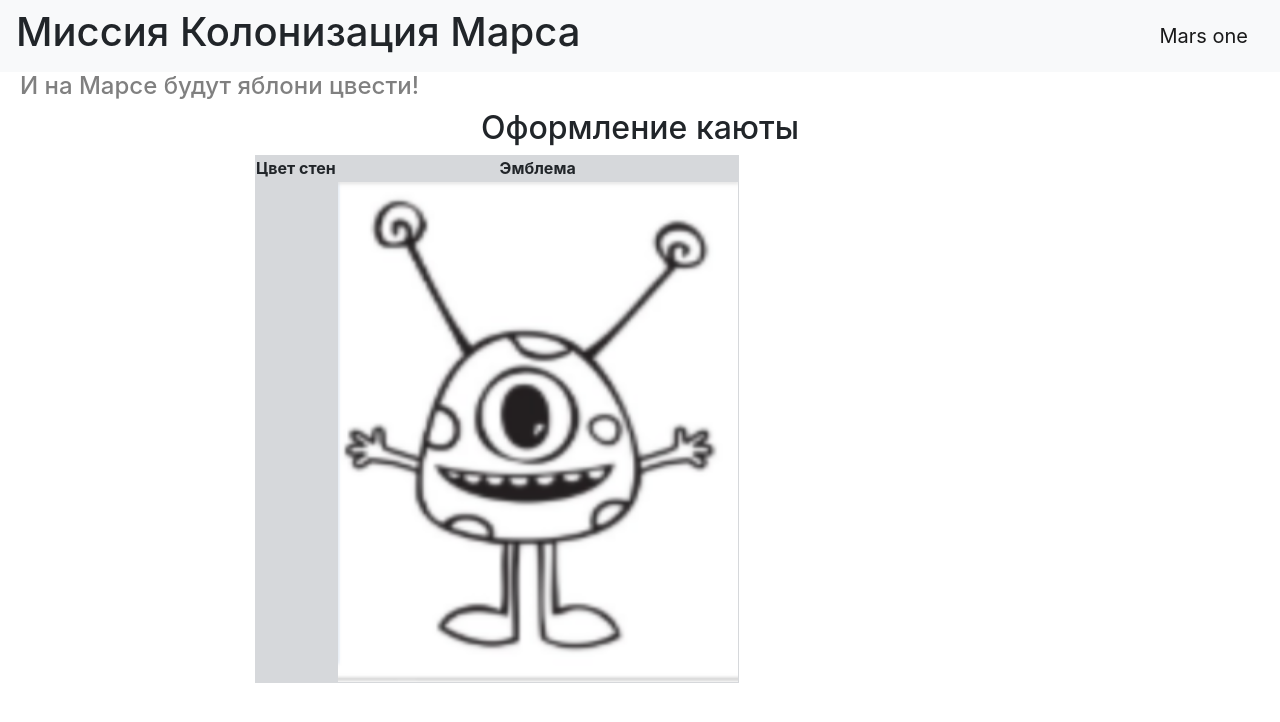
After one commit to AnzhelicaS/Flask, a Flask app: page /table/1/1 in a window 1280 px wide. The commit adds this page. Shown: the top 722 px of the page. Run offline with Flask 3, Linux system fonts and the light colour scheme; some libraries are stand-ins or nearby versions.

Commit message:
Цвет каюты

```diff
--- a/main.py
+++ b/main.py
@@ -37,5 +37,10 @@ def distribution():
     return render_template('distribution.html', people_list=people_list)
 
 
+@app.route('/table/<gender>/<age>')
+def table(gender, age):
+    return render_template('table.html', gender=gender, age=int(age))
+
+
 if __name__ == '__main__':
     app.run(port=5000, host='127.0.0.1')
--- a/static/css/style.css
+++ b/static/css/style.css
@@ -8,3 +8,9 @@ h4
 {
     text-align: center;
 }
+
+.img
+{
+    width: 400px;
+    height: 500px
+}
--- /dev/null
+++ b/templates/table.html
@@ -0,0 +1,27 @@
+{% extends "base.html" %}
+
+{% block content %}
+<h2 style="text-align: center">Оформление каюты</h2>
+<table class="table-secondary" style="margin-left: 170px;">
+  <thead>
+    <tr>
+      <th style="text-align: center">Цвет стен</th>
+      <th style="text-align: center">Эмблема</th>
+    </tr>
+  </thead>
+  <tbody>
+    <tr>
+      <th>{% if gender == 'male' %}
+        {% if age >= 21 %} <img class="img" src="{{ url_for('static', filename='img/adult_male_color.png') }}"> {% elif age < 21 %} <img class="img" src="{{ url_for('static', filename='img/kid_male_color.png') }}"> {% endif %}
+        {% elif gender == 'female' %}
+        {% if age >= 21 %} <img class="img" src="{{ url_for('static', filename='img/adult_female_color.png') }}"> {% elif age < 21 %} <img class="img" src="{{ url_for('static', filename='img/kid_female_color.png') }}"> {% endif %}
+        {% endif %}
+      </th>
+      <td>{% if age >= 21 %} <img class="img" src="{{ url_for('static', filename='img/adult_icon.png') }}">
+        {% elif age < 21 %} <img class="img" src="{{ url_for('static', filename='img/kid_icon.png') }}">
+        {% endif %}
+      </td>
+    </tr>
+  </tbody>
+</table>
+{% endblock %}
```
Also changed, not shown: static/img/adult_female_color.png (added), static/img/adult_icon.png (added), static/img/adult_male_color.png (added), static/img/kid_female_color.png (added), static/img/kid_icon.png (added), static/img/kid_male_color.png (added).
